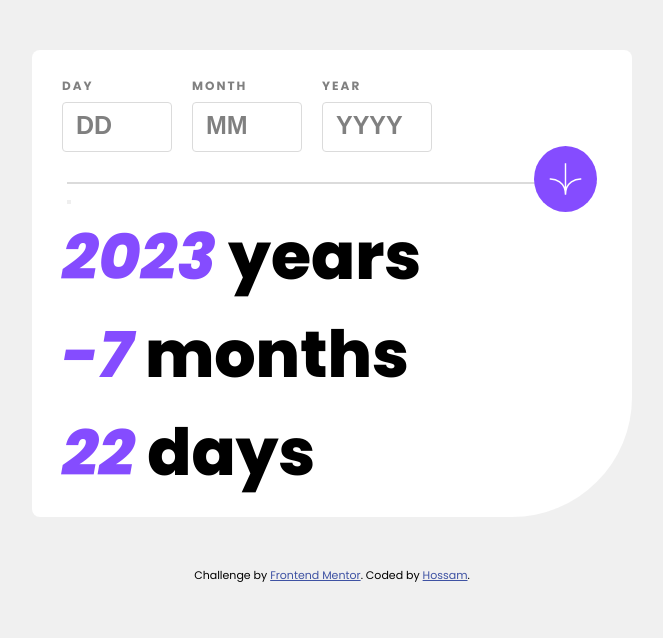
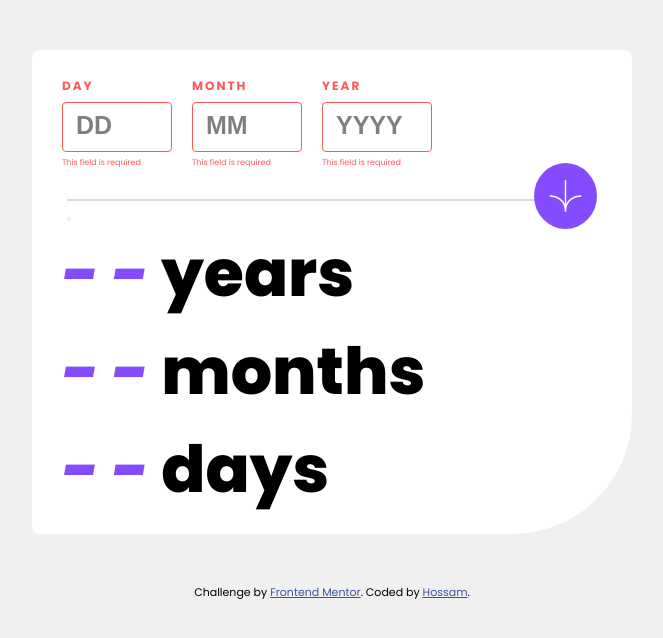
Before and after one commit to Devhoss/age-calculator-app-main, a plain HTML site: page index.html in a window 1280 px wide. Both pictures are taken after a click on the button 377 px from the left and 202 px from the top of the page. Shown: the whole page, without its empty margins (308-971 px from the left). Drawn offline with Linux system fonts and the light colour scheme.

Commit message:
Add field is empty validation

```diff
--- a/index.html
+++ b/index.html
@@ -29,7 +29,7 @@
   <body>
     <main class="main">
       <div class="container">
-        <div class="age-inputs">
+        <div class="age-inputs" id="age-inputs">
           <div class="day">
             <label for="day" class="label">DAY</label>
             <input
@@ -39,6 +39,7 @@
               class="date-input"
               placeholder="DD"
             />
+            <p class="empty-error" id="empty-error"></p>
           </div>
 
           <div class="month">
@@ -50,6 +51,7 @@
               class="date-input"
               placeholder="MM"
             />
+            <p class="empty-error" id="empty-error"></p>
           </div>
 
           <div class="year">
@@ -61,6 +63,7 @@
               class="date-input"
               placeholder="YYYY"
             />
+            <p class="empty-error" id="empty-error"></p>
           </div>
         </div>
 
@@ -73,13 +76,13 @@
 
         <div class="calculator-container">
           <div class="calcutaed-years">
-            <span class="result" id="years-result">--</span> years
+            <span class="result" id="years-result">- -</span> years
           </div>
           <div class="calcutaed-months">
-            <span class="result" id="months-result">--</span> months
+            <span class="result" id="months-result">- -</span> months
           </div>
           <div class="calcutaed-ydays">
-            <span class="result" id="days-result">--</span> days
+            <span class="result" id="days-result">- -</span> days
           </div>
         </div>
       </div>
--- a/js/script.js
+++ b/js/script.js
@@ -22,4 +22,31 @@ calculateBtn.addEventListener("click", () => {
 
   const daysEntered = currentDay - day;
   daysResult.textContent = daysEntered;
+
+  const emptyError = document.querySelectorAll(".empty-error");
+  emptyError.forEach((error) => {
+    document.querySelectorAll(".label, input.date-input").forEach((name) => {
+      if (year === "" || month === "" || day === "") {
+        error.textContent = "This field is required";
+        yearsResult.textContent = "- -";
+        monthsResult.textContent = "- -";
+        daysResult.textContent = "- -";
+        name.classList.add("red");
+        name.classList.add("red-border");
+      } else {
+        error.innerHTML = "";
+        yearsResult.textContent = yearsEntered;
+        name.classList.remove("red");
+        name.classList.remove("red-border");
+      }
+    });
+  });
 });
+
+// else if (month === "") {
+//   error.textContent = "This field is required";
+//   monthsResult.textContent = "--";
+// } else if (day === "") {
+//   error.textContent = "This field is required";
+//   daysResult.textContent = "--";
+// }
--- a/styles/style.css
+++ b/styles/style.css
@@ -1,6 +1,5 @@
 .container {
   width: 600px;
-
   background-color: white;
   border-radius: 8px;
   border-bottom-right-radius: 120px;
@@ -26,16 +25,26 @@
   color: gray;
   margin-bottom: 7px;
   letter-spacing: 2px;
+  border: none !important;
+}
+
+.red {
+  color: hsl(0, 100%, 67%);
 }
 
 .date-input {
   font-size: 20px;
   font-weight: 800;
+  color: black;
   width: 110px;
   height: 50px;
   padding: 13px;
   border: 1px solid hsl(0, 0%, 86%);
   border-radius: 4px;
+}
+
+.red-border {
+  border: 1px solid hsl(0, 100%, 67%);
 }
 
 .date-input:focus {
@@ -50,6 +59,13 @@
   justify-content: center;
   align-items: center;
   color: gray;
+}
+
+.empty-error {
+  font-size: 8px;
+  font-weight: 500px;
+  color: hsl(0, 100%, 67%);
+  margin-top: 5px;
 }
 
 .line {
@@ -118,7 +134,7 @@
 
   .date-input {
     font-size: 15px;
-    width: 65px;
+    width: 75px;
     height: 35px;
     padding: 10px;
   }
```
